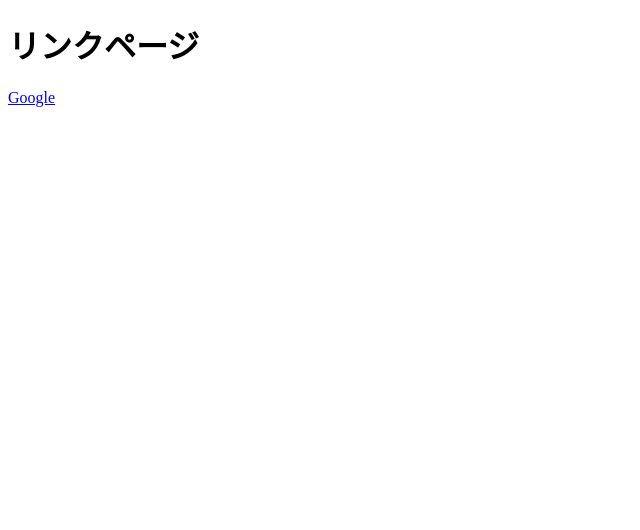
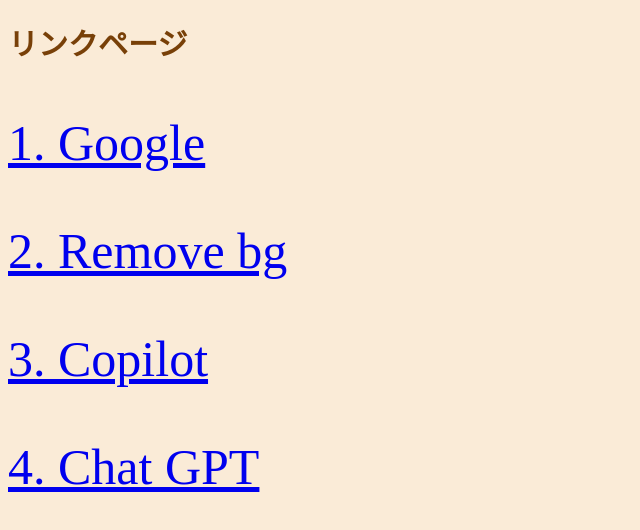
Before and after one commit to mikeydkishi/github.io, a plain HTML site: page docs/link.html in a window 1280 px wide. Shown: the whole page, without its empty margins (0-640 px from the left). Drawn offline with Linux system fonts and the light colour scheme.

Commit message:
no message

```diff
--- a/docs/link.html
+++ b/docs/link.html
@@ -2,9 +2,25 @@
 <html lang="ja">
     <head>
         <title>リンクページ</title>
+        <style>
+           body{
+            background-color: antiquewhite;
+           }
+           h1{
+            color: rgb(120, 64, 8);
+            font-size: 30px;
+           }
+           p{
+            font-size: 50px;
+           }
+
+        </style>
     </head>
     <body>
         <h1>リンクページ</h1>
-        <p><a href="https://www.google.com/">Google</a></p>
+        <p><a href="https://www.google.com/">1. Google</a></p>
+        <p><a href="https://www.remove.bg/ja">2. Remove bg</a></p>
+        <p><a href="https://copilot.microsoft.com/">3. Copilot</a></p>
+        <p><a href="https://chat.openai.com/">4. Chat GPT</a></p>
     </body>
 </html>
```
Also changed, not shown: docs/index.html (+1 -0 lines).
